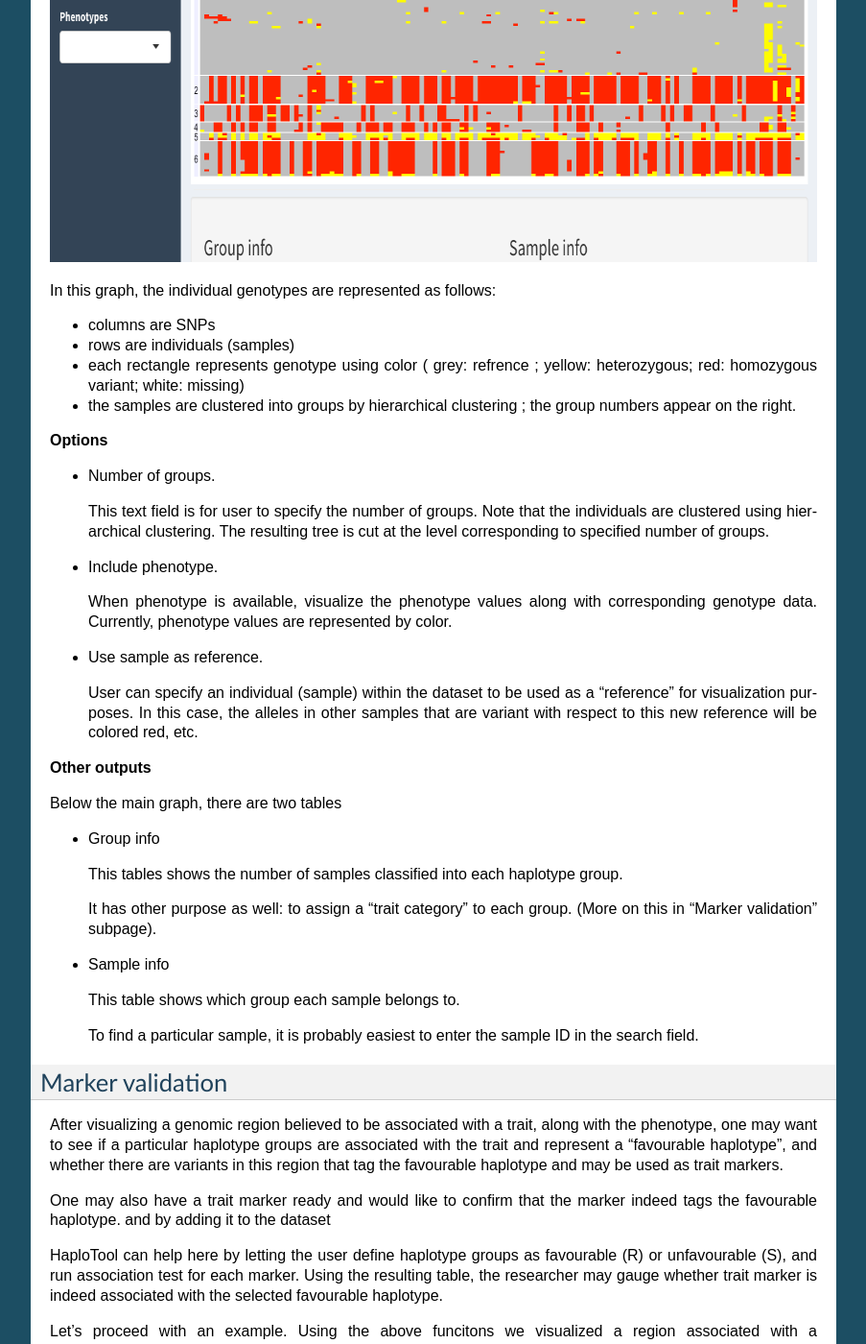
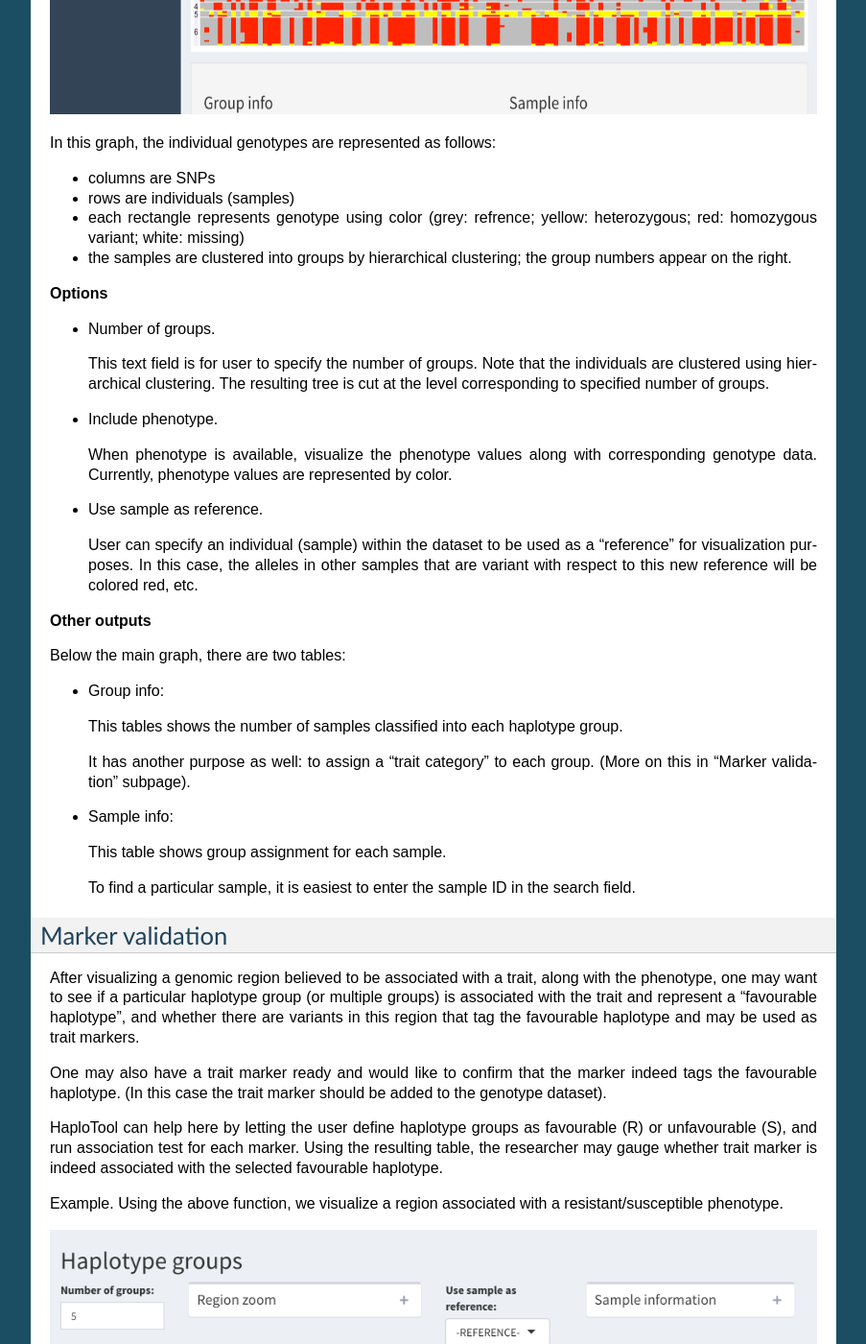
Before and after one commit to dchebotarov/haplotool-docs, a Sphinx documentation site: the page built from docs/analysis.rst, in a window 1280 px wide and 1400 px high, scrolled down 870 px. Shown: the whole window at 96% size, without its empty margins (198-1101 px from the left). Built offline with Sphinx 7.4.7, drawn with Linux system fonts in a browser that asks for light colours; pages that are not in the unit, such as notebooks, are missing from menus; some of the changed text lies outside the part shown.

Commit message:
edits Apr 6 2020

```diff
--- a/docs/analysis.rst
+++ b/docs/analysis.rst
@@ -10,24 +10,22 @@
 
 Here you can do the following:
 
-- Group the individuals into "haplotype clusters" and visualize all genotypes(
-  along with phenotype, if given).
-  Various options can be applied, see below).
+- Group the individuals into "haplotype clusters" and visualize all genotypes (along with phenotype, if given).  Various options can be applied, see below).
 
 - Assign categories to the haplotype groups and find markers
-  that best capture these categories
+  that best capture these categories.
 
 
 Haplotype grouping
------
+------------------
 
-The main haplotype group visualization is created by clicking  "*Generate plot*".
+The main haplotype group visualization is created by clicking  **Generate plot**.
 
 Example:
 
 .. image :: images/analysis/haplo-groups-xa5.png
    :alt: Haplotype groups
-   :scale: 50%
+   :scale: 40%
 
 In this graph, the individual genotypes are represented as follows:
 
@@ -35,9 +33,9 @@
 
 - rows are individuals (samples)
 
-- each rectangle represents genotype using color ( grey: refrence ; yellow: heterozygous; red: homozygous variant; white: missing)
+- each rectangle represents genotype using color (grey: refrence; yellow: heterozygous; red: homozygous variant; white: missing)
 
-- the samples are clustered into groups by hierarchical clustering ; the group numbers appear on the right.
+- the samples are clustered into groups by hierarchical clustering; the group numbers appear on the right.
 
 
 **Options**
@@ -47,6 +45,7 @@
 
   This text field is for user to specify the number of groups.
   Note that the individuals are clustered using hierarchical clustering. The resulting tree is cut at the level corresponding to specified number of groups.
+
 
 - Include phenotype.
 
@@ -59,20 +58,21 @@
 
 **Other outputs**
 
-Below the main graph, there are two tables
+Below the main graph, there are two tables:
 
-* Group info
+* Group info:
 
   This tables shows the number of samples classified into each haplotype group.
 
-  It has other purpose as well: to assign a "trait category" to each group. (More on this in "Marker validation" subpage).
+  It has another purpose as well: to assign a "trait category" to each group. (More on this in "Marker validation" subpage).
 
 
-* Sample info
 
-  This table shows which group each sample belongs to.
+* Sample info:
 
-  To find a particular sample, it is probably easiest to enter the sample ID in the search field.
+  This table shows group assignment for each sample.
+
+  To find a particular sample, it is easiest to enter the sample ID in the search field.
 
 
 
@@ -80,15 +80,15 @@
 Marker validation
 -----------------
 
-After visualizing a genomic region believed to be associated with a trait, along with the phenotype, one may want to see if a particular haplotype groups are associated with the trait and represent a "favourable haplotype",
+After visualizing a genomic region believed to be associated with a trait, along with the phenotype, one may want to see if a particular haplotype group (or multiple groups) is associated with the trait and represent a "favourable haplotype",
 and whether there are variants in this region  that tag the favourable haplotype and may be used as trait markers.
 
-One may also have a trait marker ready and would like to confirm that the marker indeed tags the favourable haplotype.
-and by adding it to the dataset
+One may also have a trait marker ready and would like to confirm that the marker indeed tags the favourable haplotype. (In this case the trait marker should be added to the genotype dataset).
 
 |proj| can help here by letting the user define haplotype groups as favourable (R) or unfavourable (S), and run association test for each marker. Using the resulting table, the researcher may gauge whether trait marker is indeed associated with the selected favourable haplotype.
 
-Let's proceed with an example. Using the above funcitons we visualized a  region associated with a resistant/susceptible phenotype.
+
+Example. Using the above function, we visualize a region associated with a resistant/susceptible phenotype.
 
 .. image:: images/analysis/haplo-with-pheno-after-sample-filt.png
 
@@ -96,19 +96,20 @@
 
 We proceed with assigning a "trait category" (R or S) to each haplotype group
 
-.. image::images/analysis/group-trait-category.png
+.. image:: images/analysis/group-trait-category.png
+  :scale: 35%
 
 Here is an example result table:
 
 .. image:: images/analysis/marker-tests.png
 
-If the dataset contains trait markers, one can search for those by entering the positino in the search box,
+If the dataset contains trait markers, one can search for those by entering the position in the search box,
 
-Otherwise, we will find the best markers by sorting the table. Wwe prefer the markers that have high values of association statistics (here these are log-transformed p-values of chi-squared association test).
+Otherwise, we will find the best markers by sorting the table. We prefer the markers that have high values of association statistics (here these are log-transformed p-values of chi-squared association test).
 
 The table columns are sortable, so we will sort the log chi squared column to sort the table.
 
 .. image:: images/analysis/marker-tests-sorted-chisq.png
 
 
-The user can download the results table as a CSV file by clicking "Download results" button.
+The user can download the results table as a CSV file by clicking **Download results** button.
```
Also changed, not shown: docs/authors.rst (+7 -7 lines), docs/filtering.rst (+32 -21 lines), docs/haplotool.rst (+6 -5 lines).
